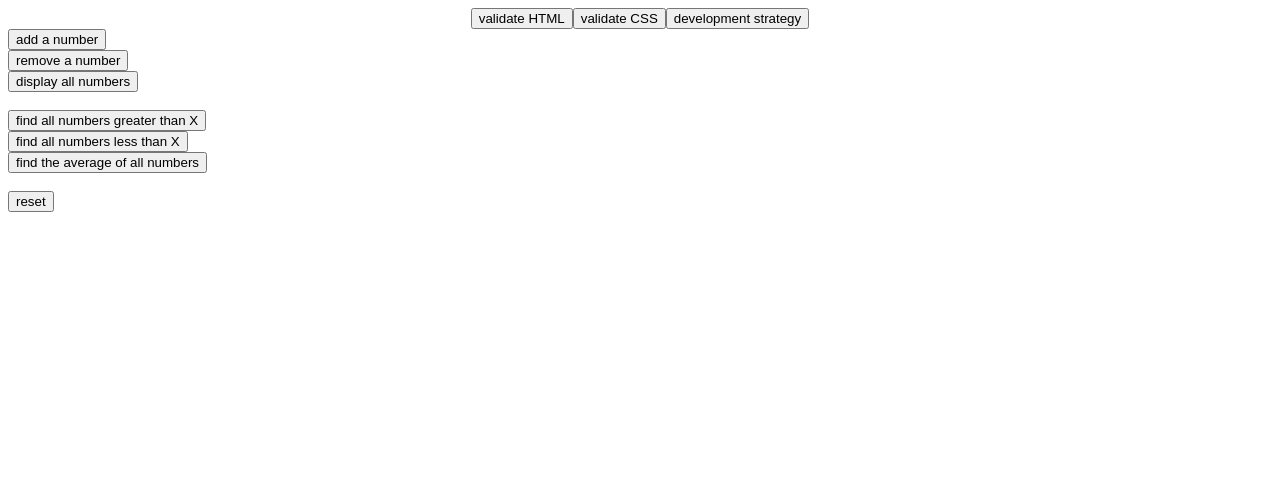
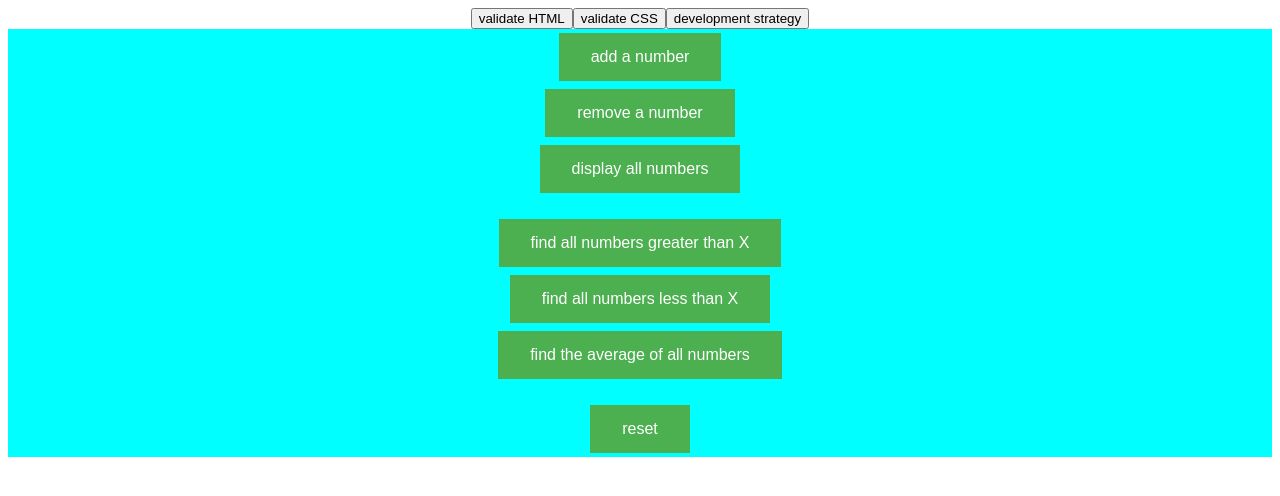
Before and after one commit to yaredyilma/array-of-numbers, a plain HTML site: page index.html in a window 1280 px wide. Drawn offline with Linux system fonts and the light colour scheme.

Commit message:
Adding style to on-click buttons

```diff
--- a/style.css
+++ b/style.css
@@ -1,3 +1,93 @@
 .poo {
   color:brown;
 }
+
+.main-area {
+  text-align: center;
+  background-color: aqua;
+}
+.add-num {
+  background-color: #4CAF50;
+  border: none;
+  color: white;
+  padding: 15px 32px;
+  text-align: center;
+  text-decoration: none;
+  display: inline-block;
+  font-size: 16px;
+  margin: 4px 2px;
+  cursor: pointer;
+}
+
+.remove-num {
+  background-color: #4CAF50;
+  border: none;
+  color: white;
+  padding: 15px 32px;
+  text-align: center;
+  text-decoration: none;
+  display: inline-block;
+  font-size: 16px;
+  margin: 4px 2px;
+  cursor: pointer;
+}
+.display-num {
+  background-color: #4CAF50;
+  border: none;
+  color: white;
+  padding: 15px 32px;
+  text-align: center;
+  text-decoration: none;
+  display: inline-block;
+  font-size: 16px;
+  margin: 4px 2px;
+  cursor: pointer;
+}
+.greater-num {
+  background-color: #4CAF50;
+  border: none;
+  color: white;
+  padding: 15px 32px;
+  text-align: center;
+  text-decoration: none;
+  display: inline-block;
+  font-size: 16px;
+  margin: 4px 2px;
+  cursor: pointer;
+}
+.lesser-num {
+  background-color: #4CAF50;
+  border: none;
+  color: white;
+  padding: 15px 32px;
+  text-align: center;
+  text-decoration: none;
+  display: inline-block;
+  font-size: 16px;
+  margin: 4px 2px;
+  cursor: pointer;
+}
+.average-num {
+  background-color: #4CAF50;
+  border: none;
+  color: white;
+  padding: 15px 32px;
+  text-align: center;
+  text-decoration: none;
+  display: inline-block;
+  font-size: 16px;
+  margin: 4px 2px;
+  cursor: pointer;
+}
+.reset-num {
+  background-color: #4CAF50;
+  border: none;
+  color: white;
+  padding: 15px 32px;
+  text-align: center;
+  text-decoration: none;
+  display: inline-block;
+  font-size: 16px;
+  margin: 4px 2px;
+  cursor: pointer;
+}
```
